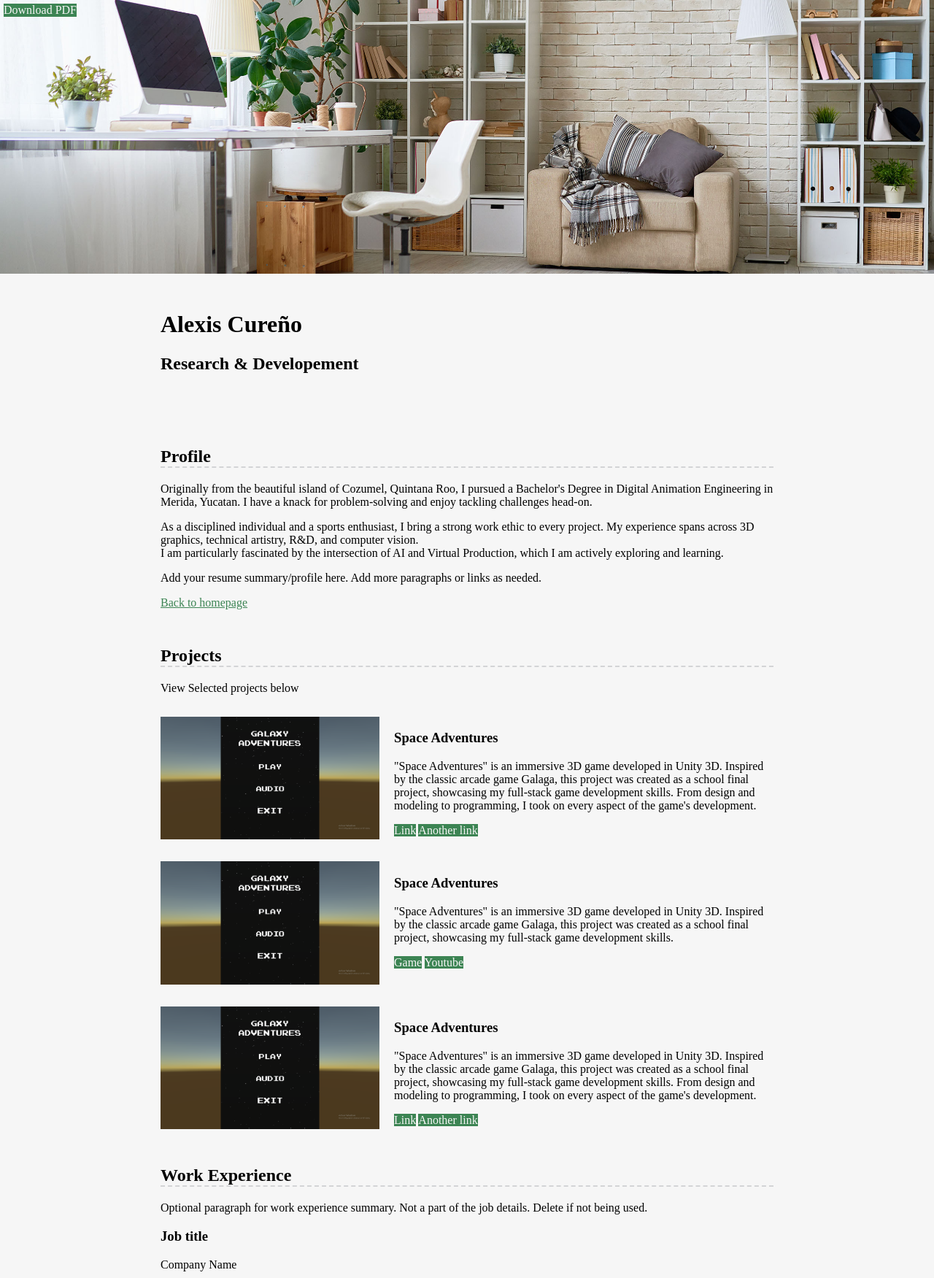
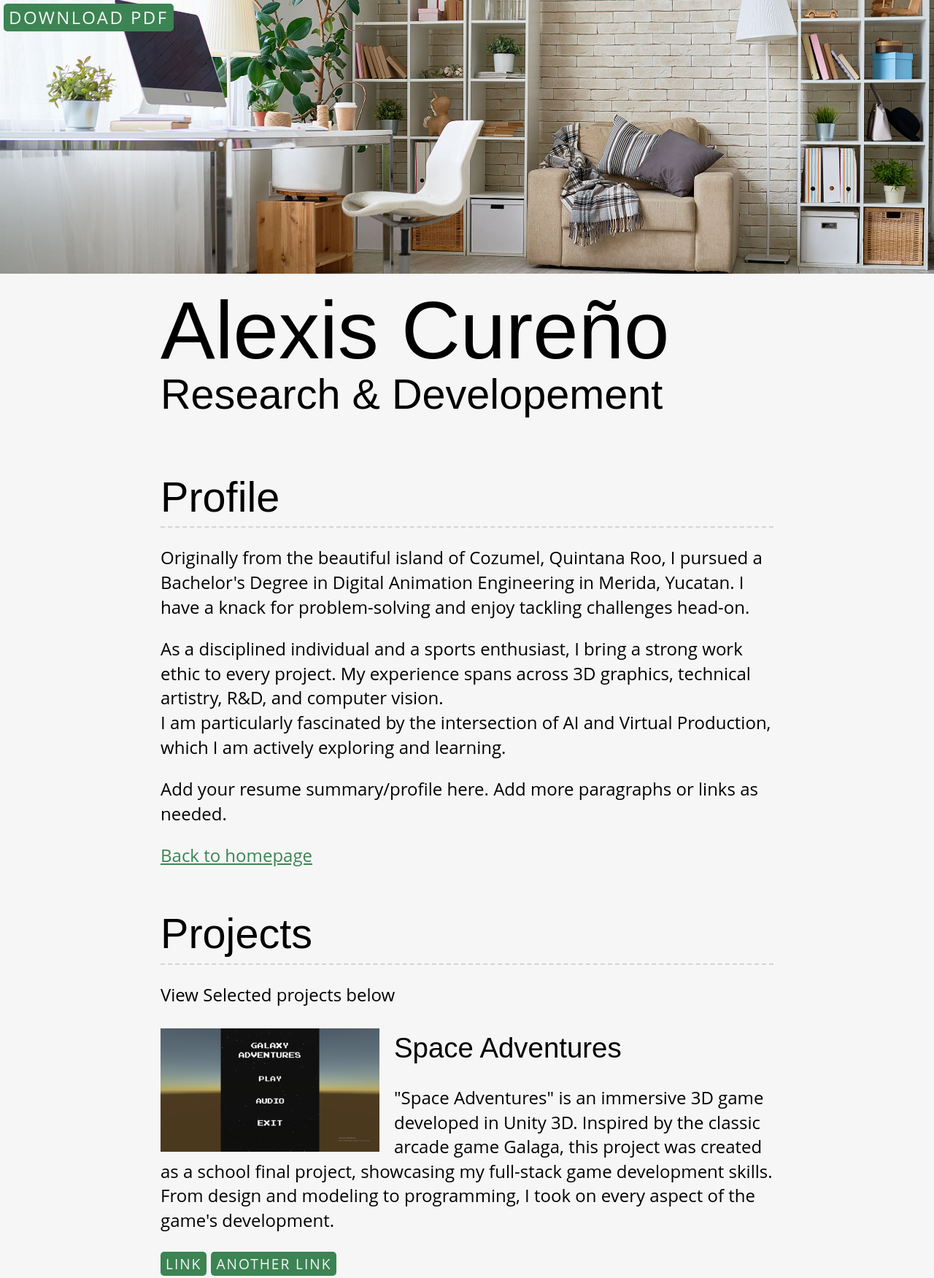
Before and after one commit to alexiscureno/personal-site-demo, a plain HTML site: page resume.html in a window 1280 px wide. Shown: the top 1751 px of the page at 73% size. Drawn offline with Linux system fonts and the light colour scheme.

Commit message:
Typography - Buttons - Grids & Layouts

```diff
--- a/css/style.css
+++ b/css/style.css
@@ -27,6 +27,24 @@ html, body {
 body {
     background: #f6f6f6;
     margin: 0;
+    font-family: "Open Sans", sans-serif;
+    font-size: 1.5rem;
+    line-height: 1.4;
+}
+h1, h2, h3 {
+    font-family: "Poppins", sans-serif;
+    font-weight: 400;
+    margin: 0;
+}
+h1 {
+    font-size: 7rem;
+    line-height: 0.85;
+}
+h2 {
+    font-size: 3.6rem;
+}
+h3 {
+    font-size: 2.4rem;
 }
 /* HOME
 ------------------------*/
@@ -61,6 +79,13 @@ footer a:hover {
     background: #3c8453;
     color: #f6f6f6;
     text-decoration: none;
+    text-transform: uppercase;
+    font-size: 1.2rem;
+    display: inline-block;
+    padding: 7px;
+    letter-spacing: 0.1em;
+    line-height: 1;
+    border-radius: 5px;
 }
 .content-wrapper {
     margin: 0 auto;
@@ -89,6 +114,7 @@ footer a:hover {
     position: fixed;
     top: 5px;
     left: 5px;
+    font-size: 1.5rem;
 
 }
 /* Profile
@@ -102,8 +128,8 @@ footer a:hover {
 }
 .project-item img {
     width: 300px;
-        float: left;
-        margin-right: 20px;
+    float: left;
+    margin-right: 20px;
 }
 
 /* Work Experience
@@ -111,6 +137,12 @@ footer a:hover {
 
 /* Education
 ------------------------*/
+.education-item {
+    margin: 30px 0;
+}
+.education-item {
+    margin: 0;
+}
 
 /* FOOTER
 ------------------------*/
--- a/resume.html
+++ b/resume.html
@@ -110,7 +110,19 @@
           <h2>Education</h2>
 
           <!-- To add more items, copy this whole <section></section> block -->
-          <section>
+          <section class="education-item">
+            <h3>School name - City</h3>
+            <p>Designation received or program name, year attended</p>
+            <p>Summary or accomplishments.</p>
+          </section>
+
+          <section class="education-item">
+            <h3>School name - City</h3>
+            <p>Designation received or program name, year attended</p>
+            <p>Summary or accomplishments.</p>
+          </section>
+
+          <section class="education-item">
             <h3>School name - City</h3>
             <p>Designation received or program name, year attended</p>
             <p>Summary or accomplishments.</p>
```
Also changed, not shown: index.html (+3 -0 lines).
